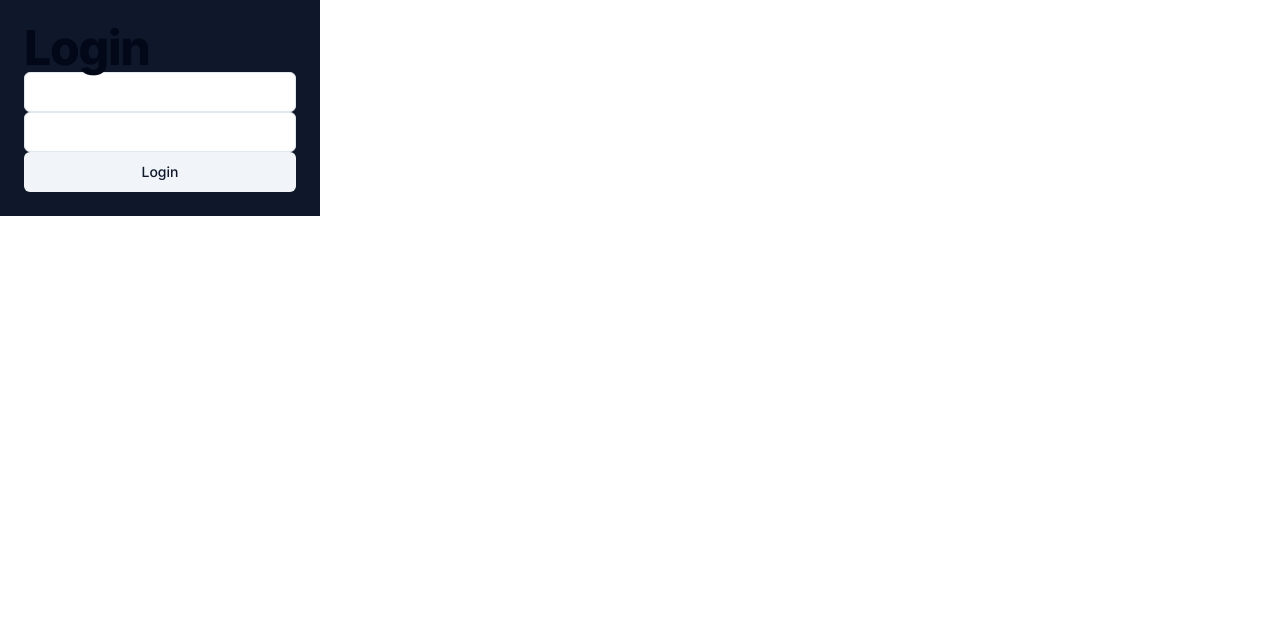
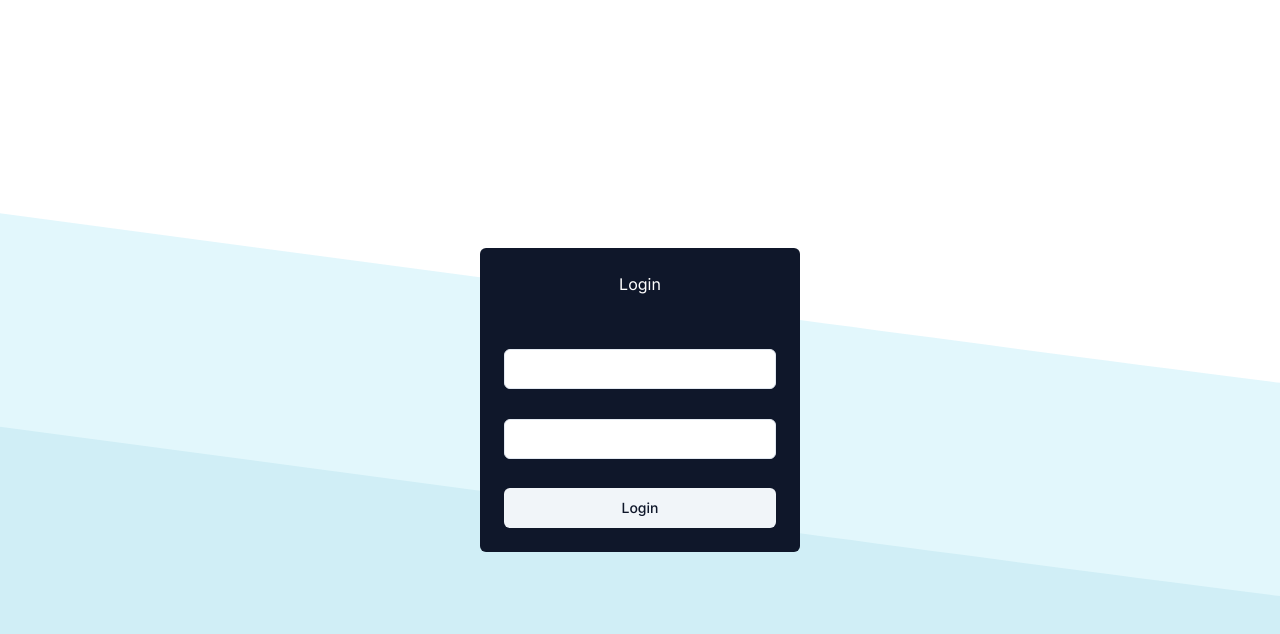
Before and after one commit to arshia-eskandari/portfolio, a Next.js app: page /login in a window 1280 px wide. Shown: the top 634 px of the page. Built offline with nearby package versions, Linux system fonts and the light colour scheme.

Commit message:
login logic - incomplete

```diff
--- a/src/app/login/LoginForm.tsx
+++ b/src/app/login/LoginForm.tsx
@@ -6,7 +6,11 @@ import { cn } from "@/lib/utils";
 import { Loader2 } from "lucide-react";
 import { ChangeEvent, useEffect, useState } from "react";
 
-export default function LoginForm({ action }: { action: () => Promise<void> }) {
+export default function LoginForm({
+  action,
+}: {
+  action: (formData: FormData) => Promise<any>;
+}) {
   const [form, setForm] = useState<{ email: string; password: string }>({
     email: "",
     password: "",
@@ -49,11 +53,13 @@ export default function LoginForm({ action }: { action: () => Promise<void> }) {
     setForm(newForm);
   };
 
-  const actionWithLoading = async (event: React.FormEvent) => {
+  const actionWithLoading = async (event: React.FormEvent<HTMLFormElement>) => {
     event.preventDefault();
     setLoading(true);
     setShowSpinner(true);
-    await action();
+    const form = event.currentTarget;
+    const formData = new FormData(form);
+    await action(formData);
     setLoading(false);
   };
 
@@ -63,9 +69,12 @@ export default function LoginForm({ action }: { action: () => Promise<void> }) {
   };
 
   return (
-    <div className="w-1/4 bg-primary p-6">
-      <form onSubmit={actionWithLoading}>
-        <H1>Login</H1>
+    <div className="lg:w-1/4 md:w-7/12 w-10/12 rounded-md bg-primary p-6">
+      <form
+        onSubmit={actionWithLoading}
+        className="flex h-64 flex-col justify-between"
+      >
+        <H1 className="mb-6 border-none text-center text-white">Login</H1>
 
         <Input
           type="email"
@@ -87,11 +96,7 @@ export default function LoginForm({ action }: { action: () => Promise<void> }) {
         {formErrors.password === "" ? null : (
           <span className="input-error-message">{formErrors.password}</span>
         )}
-        <Button
-          type="submit"
-          className="w-full bg-secondary text-primary hover:bg-white"
-          disabled={loading}
-        >
+        <Button type="submit" className="admin-button" disabled={loading}>
           {showSpinner && (
             // EXPLANATION: We need a div here since duration-300 affects animate-spin
             <div
--- a/src/app/login/login.ts
+++ b/src/app/login/login.ts
@@ -1,4 +1,40 @@
-export async function login() {
+import db from "@/db/db";
+import { verifyPassword } from "@/lib/password";
+
+export async function login(formData: FormData) {
   "use server";
-  console.log("login");
+  const email = formData.get("email")?.toString();
+  const password = formData.get("password")?.toString();
+
+  if (!email || !password) {
+    throw new Error("Email and password are required");
+  }
+
+  try {
+    const user = await db.user.findUnique({
+      where: {
+        email: email,
+      },
+    });
+
+    if (!user) {
+      console.log("User not found");
+      return { status: 404, message: "User not found." };
+    }
+
+    if (!verifyPassword(password, user.password)) {
+      return { status: 400, message: "Incorrect email or password." };
+    }
+
+    if (user.role !== "admin") {
+      return { status: 401, message: "Unauthorized." };
+    }
+
+    console.log("success");
+
+    // TODO: Create and set cookie for JWT or session handling here
+  } catch (error) {
+    console.error("Error finding user:", error);
+    throw error;
+  }
 }
--- a/src/app/login/page.tsx
+++ b/src/app/login/page.tsx
@@ -1,6 +1,10 @@
 import { login } from "./login";
 import LoginForm from "./LoginForm";
 
-export default function Login() {
-  return <LoginForm action={login} />;
+export default async function Login() {
+  return (
+    <div className="wavy-background flex h-screen w-full items-center justify-center">
+      <LoginForm action={login} />
+    </div>
+  );
 }
--- /dev/null
+++ b/src/lib/password.ts
@@ -0,0 +1,19 @@
+import { createHash, timingSafeEqual } from "crypto";
+
+export function hashPassword(password: string): string {
+  const hash = createHash("sha512");
+  hash.update(password);
+  return hash.digest("hex");
+}
+
+export function verifyPassword(
+  password: string,
+  hashedPassword: string,
+): boolean {
+  const hash = createHash("sha512");
+  hash.update(password);
+  const passwordHashBuffer = Buffer.from(hash.digest("hex"), "hex");
+  const hashedPasswordBuffer = Buffer.from(hashedPassword, "hex");
+
+  return timingSafeEqual(passwordHashBuffer, hashedPasswordBuffer);
+}
```
